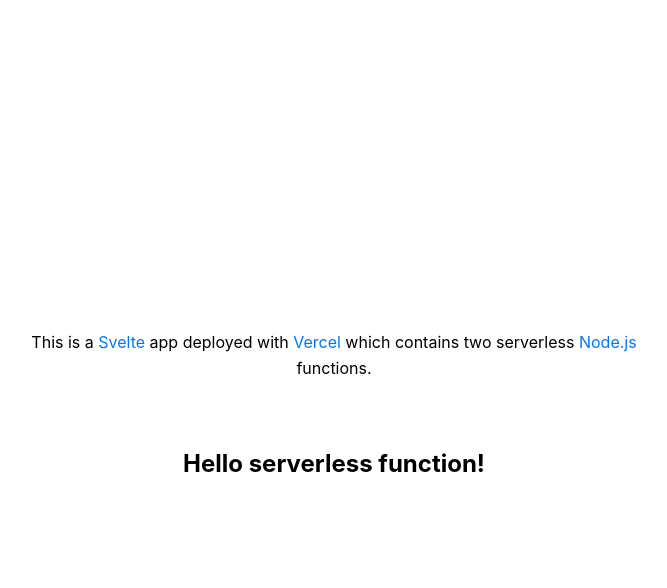
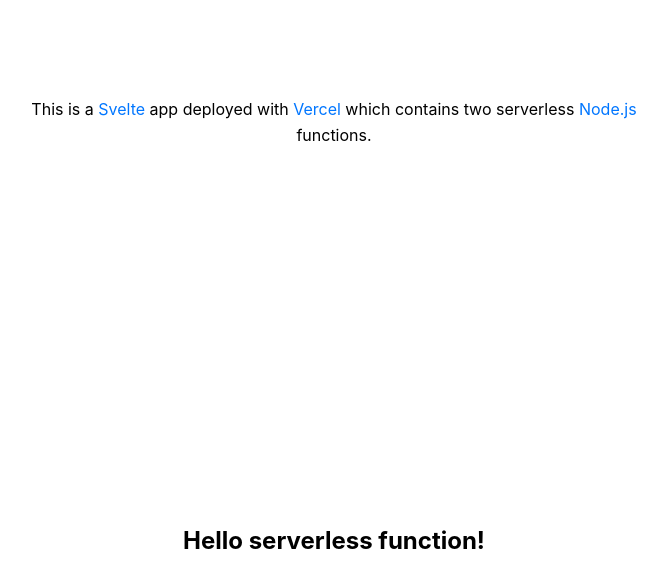
Before and after one commit to mattiasinokuchi/svelte-netlify-functions, a Svelte app: page / in a window 1280 px wide. Shown: the top 588 px of the page, without its empty margins (306-973 px from the left). Built offline with nearby package versions, Linux system fonts and the light colour scheme; no server answers.

Commit message:
removed align to center

```diff
--- a/public/global.css
+++ b/public/global.css
@@ -1,5 +1,4 @@
 main {
-  align-content: center;
   box-sizing: border-box;
   display: grid;
   font-family: 'SF Pro Text', 'SF Pro Icons', 'Helvetica Neue', 'Helvetica',
```
